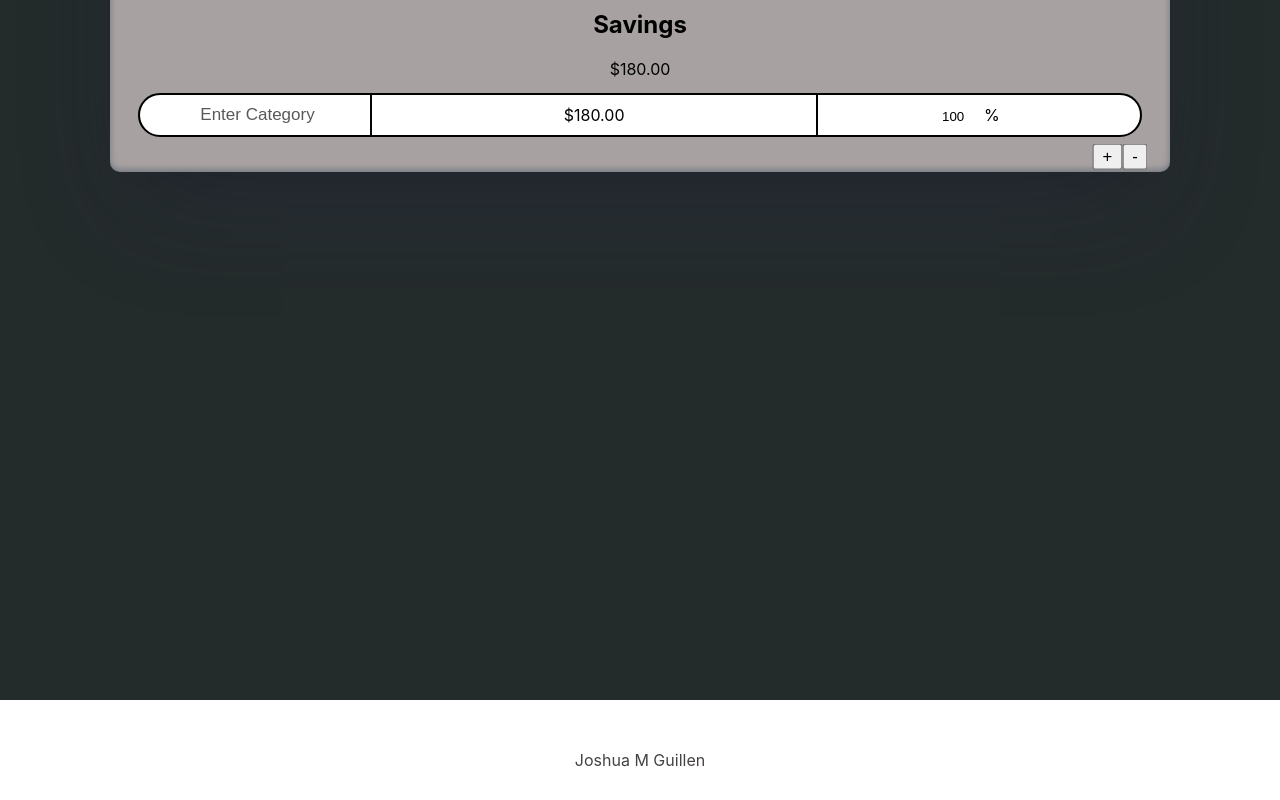
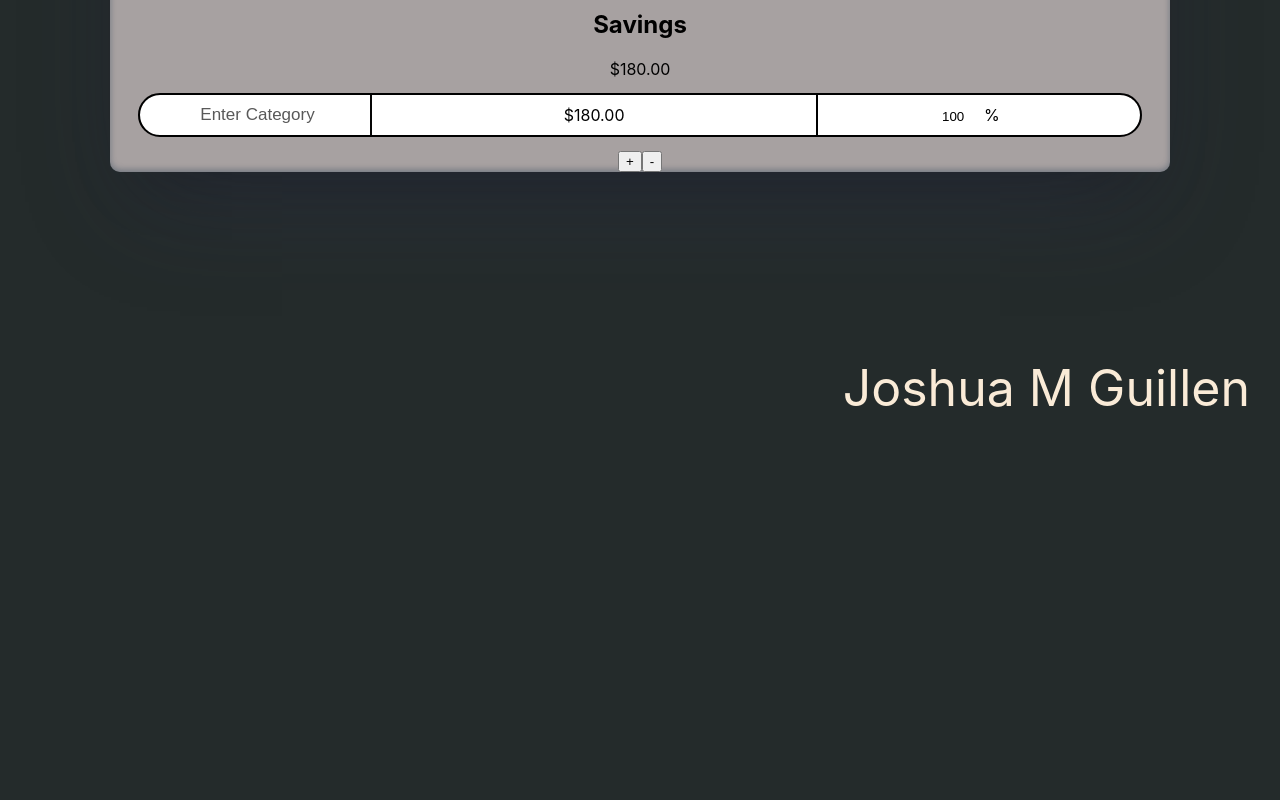
Before and after one commit to jmgcito/budgeter, a React (Create React App) app: page / in a window 1280 px wide. Shown: the part 382-1182 px from the top of the page. After the commit the page ends 1082 px from the top, so only its background shows below. Built offline with nearby package versions, Linux system fonts and the light colour scheme.

Commit message:
fixed footer appearance

```diff
--- a/public/index.html
+++ b/public/index.html
@@ -29,15 +29,10 @@
   <body>
     <noscript>You need to enable JavaScript to run this app.</noscript>
     <div id="root"></div>
-    <!--
-      This HTML file is a template.
-      If you open it directly in the browser, you will see an empty page.
-
-      You can add webfonts, meta tags, or analytics to this file.
-      The build step will place the bundled scripts into the <body> tag.
-
-      To begin the development, run `npm start` or `yarn start`.
-      To create a production bundle, use `npm run build` or `yarn build`.
-    -->
+    <footer>
+      <a href="https://github.com/jmgcito" class="credit" target="_blank"
+        >Joshua M Guillen</a
+      >
+    </footer>
   </body>
 </html>
--- a/src/App.js
+++ b/src/App.js
@@ -33,7 +33,7 @@ class App extends React.Component {
   }
   render() {
     return (
-      <body>
+      <div>
         <h1 class="margin-right title">Monthly Budgeter</h1>
 
         <article class="main">
@@ -46,12 +46,7 @@ class App extends React.Component {
             changeSavPercent={this.changeSavPercent}
           />
         </article>
-
-        <footer>
-          {" "}
-          <span class="credit">Joshua M Guillen</span>{" "}
-        </footer>
-      </body>
+      </div>
     );
   }
 }
--- a/src/budgeter.css
+++ b/src/budgeter.css
@@ -10,12 +10,15 @@ p {
   text-align: center;
 }
 footer {
-  background-color: white;
-  height: 100px;
-  color: rgb(70, 66, 66);
+  position: absolute;
+  bottom: 0;
+  right: 30px;
   text-align: center;
 }
 body {
+  display: flex;
+  flex-direction: column;
+  justify-content: space-around;
   background-color: rgb(36, 43, 43);
 }
 .card {
@@ -25,11 +28,6 @@ body {
   align-items: center;
   width: fit-content;
   border-radius: 10px;
-  /* position: absolute;
-  top: 50%;
-  left: 50%;
-  margin-right: -50%;
-  transform: translate(-50%, -50%); */
   box-shadow: rgba(50, 50, 93, 0.25) 0px 50px 100px -20px,
     rgba(0, 0, 0, 0.3) 0px 30px 60px -30px,
     rgba(10, 37, 64, 0.35) 0px -2px 6px 0px inset;
@@ -40,8 +38,9 @@ body {
 }
 
 .credit {
-  position: relative;
-  top: 50px;
+  font-size: 50px;
+  text-decoration: none;
+  color: antiquewhite;
 }
 .category-bubble {
   outline: 2px solid black;
@@ -119,11 +118,11 @@ body {
   height: 1000px;
   background-color: rgb(36, 43, 43);
 }
-.add-remove {
+/* .add-remove {
   position: relative;
   left: 110px;
   bottom: 5px;
-}
+} */
 
 @media (min-width: 640px) {
   .category-bubble {
@@ -150,10 +149,10 @@ body {
     margin-right: 100px;
     padding-right: 30px;
   }
-  .add-remove {
+  /* .add-remove {
     position: relative;
     left: 480px;
     bottom: 5px;
     transform: scale(125%);
-  }
+  } */
 }
```
Also changed, not shown: 1 other file (tests, documents, lock files or other folders).
